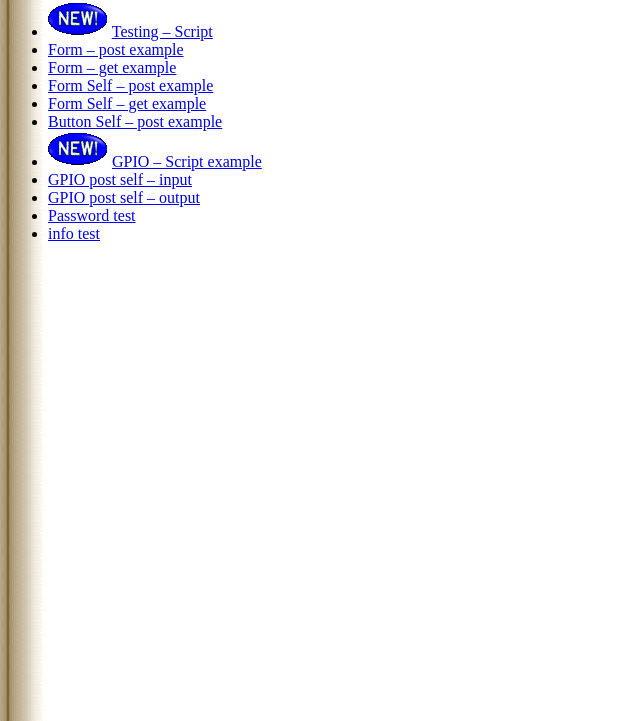
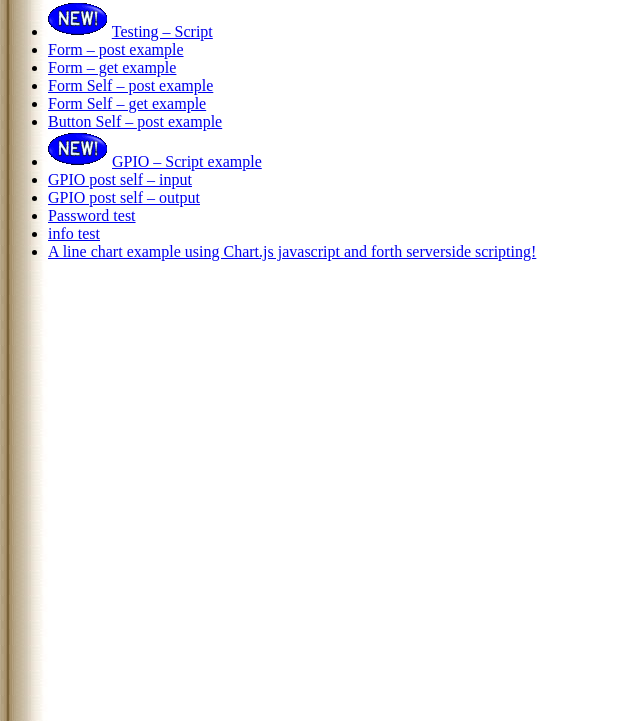
Before and after one commit to harrypower/gforth_webserver, a plain HTML site: page htdocs/index.html in a window 1280 px wide. Shown: the part 79-800 px from the top of the page, without its empty margins (0-640 px from the left). Drawn offline with Linux system fonts and the light colour scheme.

Commit message:
Added Chart.js stuff and linechart.shtml showing a line chart with gforth changing data on server side!

```diff
--- a/htdocs/index.html
+++ b/htdocs/index.html
@@ -20,6 +20,8 @@
 <li><a href="gpiooutput.shtml">GPIO post self – output</a></li>
 <li><a href="password.shtml">Password test</a></li>
 <li><a href="info.shtml">info test</a></li>
+<li><a href="linechart.shtml">A line chart example using Chart.js javascript and forth serverside scripting!</a></li>
+
 </ul>
 </BODY>
 </HTML>
```
Also changed, not shown: 1 other file.
